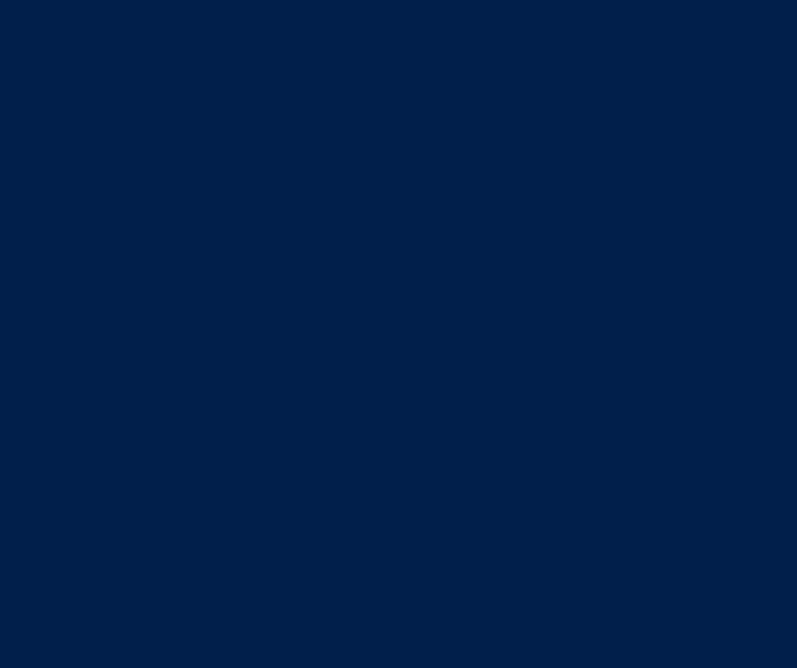
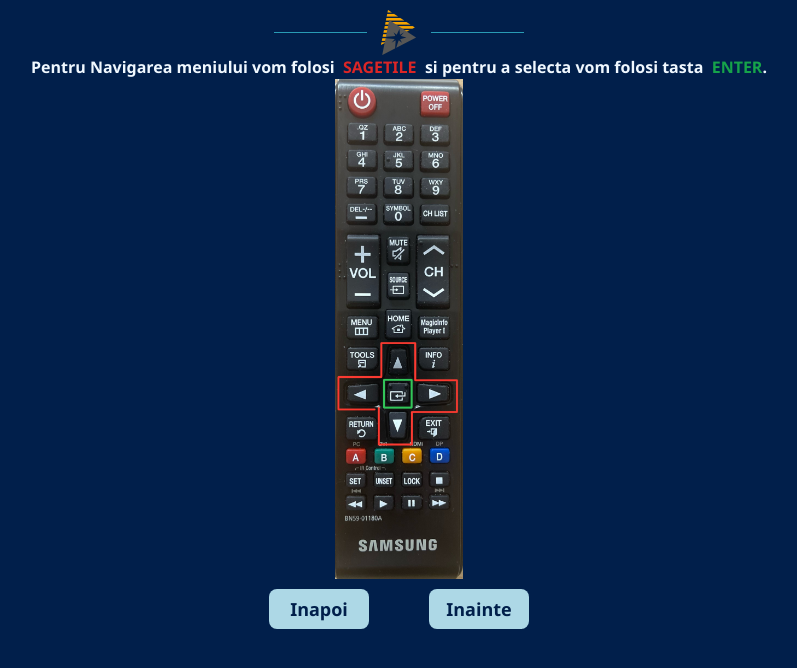
Before and after one commit to MattMan007/platformatech, a React (Vite) app: page /C0 in a window 1280 px wide. Before the commit this address had no page. Shown: the top 668 px of the page, without its empty margins (241-1038 px from the left). Built offline with nearby package versions, Linux system fonts and the light colour scheme.

Commit message:
added second remote

```diff
--- a/src/App.jsx
+++ b/src/App.jsx
@@ -1,5 +1,5 @@
 import { BrowserRouter, Routes, Route } from 'react-router-dom'
-import {C1,C2,C3,C4,C5,C6,C7,C8,C9,C10,C11,C12,C13,C14,C15,C16,D1,D2,D3,D4,D51,D52,D53,D61,D63,D73,D83,D93,D7,D8,Home,Info} from './pages'
+import {C0,C1,C2,C3,C4,C5,C6,C7,C8,C9,C10,C11,C12,C13,C14,C15,C16,D1,D2,D22,D3,D4,D51,D52,D53,D61,D63,D73,D83,D93,D7,D8,Home,Info} from './pages'
 
 
 function App() {
@@ -10,6 +10,7 @@
         <Routes>
           <Route index element={<Home></Home>}></Route>
           <Route path="/Home" element={<Home></Home>}></Route>
+          <Route path='/C0' element={<C0></C0>}></Route>
           <Route path='/C1' element={<C1></C1>}></Route>
           <Route path='/C2' element={<C2></C2>}></Route>
           <Route path='/C3' element={<C3></C3>}></Route>
@@ -28,6 +29,7 @@
           <Route path='/C16' element={<C16></C16>}></Route>
           <Route path='/D1' element={<D1></D1>}></Route>
           <Route path='/D2' element={<D2></D2>}></Route>
+          <Route path='/D22' element={<D22></D22>}></Route>
           <Route path='/D3' element={<D3></D3>}></Route>
           <Route path='/D4' element={<D4></D4>}></Route>
           <Route path='/D51' element={<D51></D51>}></Route>
--- a/src/assets/index.js
+++ b/src/assets/index.js
@@ -28,6 +28,7 @@
 import OpenNetwork from './OpenNetwork.jpeg';
 import TPLink from './TP-Link_BDA4.jpeg';
 import Wireless from './Wireless.jpeg';
+import Remote2 from './Remote2.jpg'
 
 export {
     Cp1,
@@ -60,4 +61,5 @@
     OpenNetwork,
     TPLink,
     Wireless,
+    Remote2,
 }
--- /dev/null
+++ b/src/pages/C0.jsx
@@ -0,0 +1,23 @@
+import React from 'react'
+import { Remote2, lineLogo } from '../assets'
+import ButtonSm from '../components/ButtonSm'
+
+function C0() {
+  return (
+    <div className="flex flex-col items-center">
+      <header className='flex flex-col items-center'>
+        <a href="/Home"><img src={lineLogo} alt="Line Logo" /></a>
+        <p className="flex justify-center">Pentru Navigarea meniului vom folosi &nbsp;<span className='text-red-600'> SAGETILE</span>&nbsp; si pentru a selecta vom folosi tasta &nbsp;<span className='text-green-600'> ENTER</span>.</p>
+        <img src={Remote2} alt="Remote" className='max-w-[360px] max-h-[500px]' />
+      </header>
+
+      <div className='flex flex-row'>
+        <a href="/Home" className='flex justify-start mr-[40px]'><ButtonSm text="Inapoi"></ButtonSm></a>
+        <a href="/C1" className='flex justify-end'><ButtonSm text="Inainte"></ButtonSm></a>
+      </div>
+
+    </div>
+  )
+}
+
+export default C0
--- a/src/pages/C1.jsx
+++ b/src/pages/C1.jsx
@@ -8,13 +8,13 @@
       <header className='flex flex-col items-center'>
         <a href="/Home"><img src={lineLogo} alt="Line Logo" /></a>
         <p className="flex justify-center">
-          Configurarea incepe cu aceasta fereastra.Selectati “Hi!”
+          Configurarea incepe cu aceasta fereastra. Selectati “Hi!”
         </p>
         <img src={Cp1} alt="Cp1" className='max-w-[360px] max-h-[600px]' />
       </header>
 
       <div className='flex flex-row'>
-        <a href="/Home" className='flex justify-start mr-[40px]'><ButtonSm text="Inapoi"></ButtonSm></a>
+        <a href="/C0" className='flex justify-start mr-[40px]'><ButtonSm text="Inapoi"></ButtonSm></a>
         <a href="/C2" className='flex justify-end'><ButtonSm text="Inainte"></ButtonSm></a>
       </div>
 
--- a/src/pages/D2.jsx
+++ b/src/pages/D2.jsx
@@ -13,7 +13,7 @@
 
       <div className='flex flex-row'>
         <a href="/D1" className='flex justify-start mr-[40px]'><ButtonSm text="Inapoi"></ButtonSm></a>
-        <a href="/D3" className='flex justify-end'><ButtonSm text="Inainte"></ButtonSm></a>
+        <a href="/D22" className='flex justify-end'><ButtonSm text="Inainte"></ButtonSm></a>
       </div>
 
     </div>
--- /dev/null
+++ b/src/pages/D22.jsx
@@ -0,0 +1,23 @@
+import React from 'react'
+import { Remote2, lineLogo } from '../assets'
+import ButtonSm from '../components/ButtonSm'
+
+function D22() {
+  return (
+    <div className="flex flex-col items-center">
+      <header className='flex flex-col items-center'>
+        <a href="/Home"><img src={lineLogo} alt="Line Logo" /></a>
+        <p className="flex justify-center">Pentru Navigarea meniului vom folosi &nbsp;<span className='text-red-600'> SAGETILE</span>&nbsp; si pentru a selecta vom folosi tasta &nbsp;<span className='text-green-600'> ENTER</span>.</p>
+        <img src={Remote2} alt="Remote" className='max-w-[360px] max-h-[500px]' />
+      </header>
+
+      <div className='flex flex-row'>
+        <a href="/D2" className='flex justify-start mr-[40px]'><ButtonSm text="Inapoi"></ButtonSm></a>
+        <a href="/D3" className='flex justify-end'><ButtonSm text="Inainte"></ButtonSm></a>
+      </div>
+
+    </div>
+  )
+}
+
+export default D22
--- a/src/pages/D3.jsx
+++ b/src/pages/D3.jsx
@@ -14,7 +14,7 @@
       </header>
 
       <div className='flex flex-row'>
-        <a href="/D2" className='flex justify-start mr-[40px]'><ButtonSm text="Inapoi"></ButtonSm></a>
+        <a href="/D22" className='flex justify-start mr-[40px]'><ButtonSm text="Inapoi"></ButtonSm></a>
         <a href="/D4" className='flex justify-end'><ButtonSm text="Inainte"></ButtonSm></a>
       </div>
 
--- a/src/pages/Home.jsx
+++ b/src/pages/Home.jsx
@@ -11,7 +11,7 @@
                 </p>
             </header>
 
-            <a href="/C1"><ButtonBg text="Configurare"></ButtonBg></a>
+            <a href="/C0"><ButtonBg text="Configurare"></ButtonBg></a>
             <a href="/D1"><ButtonBg text="Diagnoza"></ButtonBg></a>
             <a href="/Info"><ButtonBg text="Informatii"></ButtonBg></a>
 
--- a/src/pages/index.js
+++ b/src/pages/index.js
@@ -1,3 +1,4 @@
+import C0 from "./C0";
 import C1 from "./C1";
 import C2 from "./C2";
 import C3 from "./C3";
@@ -16,6 +17,7 @@
 import C16 from "./C16";
 import D1 from "./D1";
 import D2 from "./D2";
+import D22 from "./D22";
 import D3 from "./D3";
 import D4 from "./D4";
 import D51 from "./D51";
@@ -32,6 +34,7 @@
 import Info from "./Info"
 
 export {
+    C0,
     C1,
     C2,
     C3,
@@ -50,6 +53,7 @@
     C16,
     D1,
     D2,
+    D22,
     D3,
     D4,
     D51,
```
Also changed, not shown: src/assets/Remote2.jpg (added).
